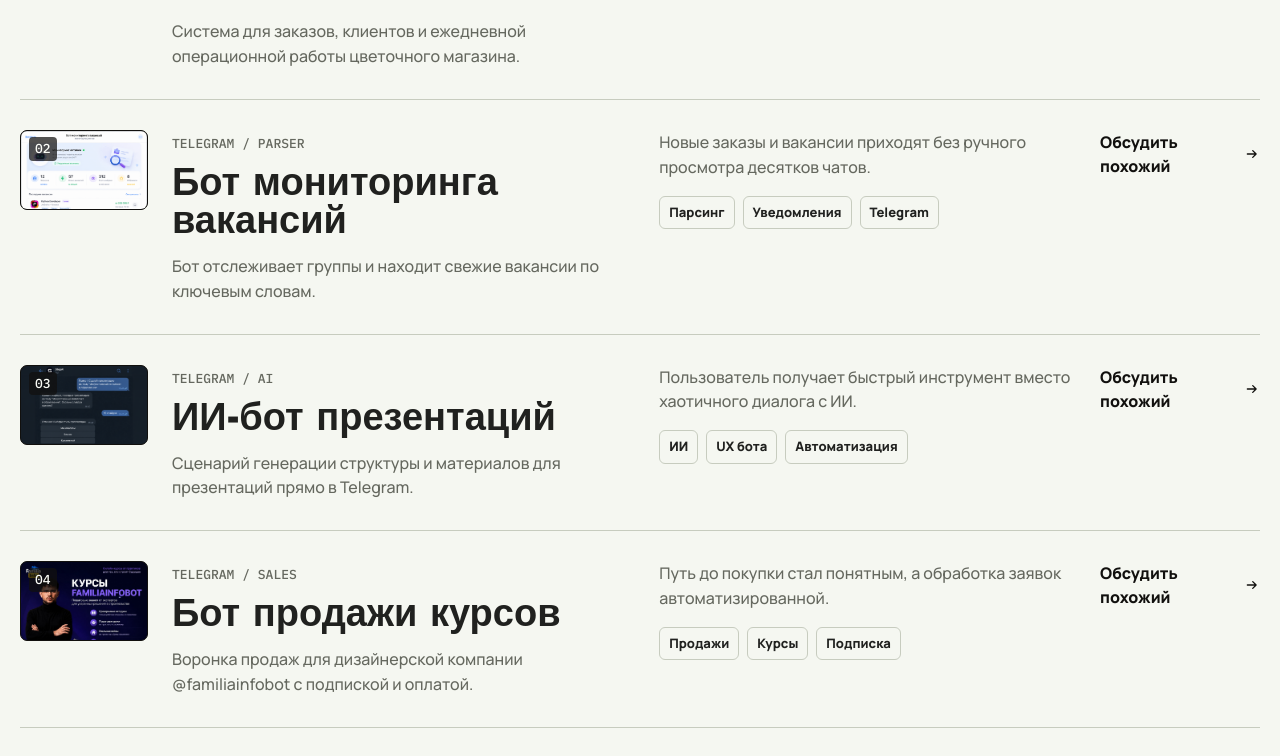
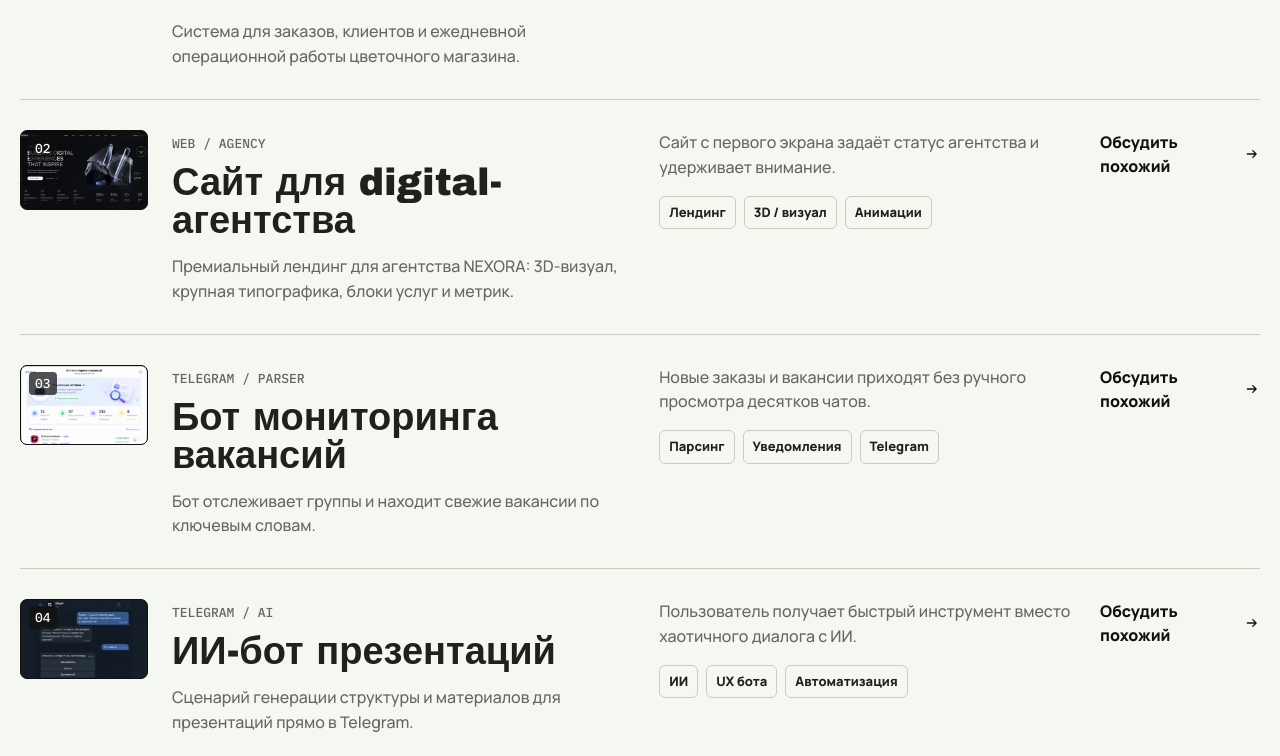
Before and after one commit to StepanCEO/Portfolio, a React (Vite) app: page / in a window 1280 px wide. Shown: the part 1846-2602 px from the top of the page. Built offline with nearby package versions, Linux system fonts and the light colour scheme; a web font is replaced by a local one.

Commit message:
Add NEXORA digital-agency site case
New "site" project (Сайт для digital-агентства) with a real screenshot,
shown in the "Все"/"Сайты" filters alongside the flower-shop CRM.

```diff
--- a/src/App.jsx
+++ b/src/App.jsx
@@ -52,6 +52,18 @@ const projects = [
     action: 'Открыть',
     image: projectImage('crm-flower.png'),
     seed: 3,
+  },
+  {
+    id: 'nexora',
+    type: 'site',
+    category: 'Web / Agency',
+    title: 'Сайт для digital-агентства',
+    summary: 'Премиальный лендинг для агентства NEXORA: 3D-визуал, крупная типографика, блоки услуг и метрик.',
+    result: 'Сайт с первого экрана задаёт статус агентства и удерживает внимание.',
+    tags: ['Лендинг', '3D / визуал', 'Анимации'],
+    action: 'Обсудить похожий',
+    image: projectImage('nexora-agency.png'),
+    seed: 5,
   },
   {
     id: 'jobs-bot',
```
Also changed, not shown: public/projects/nexora-agency.png (added), 4 other files (tests, documents, lock files or other folders).
